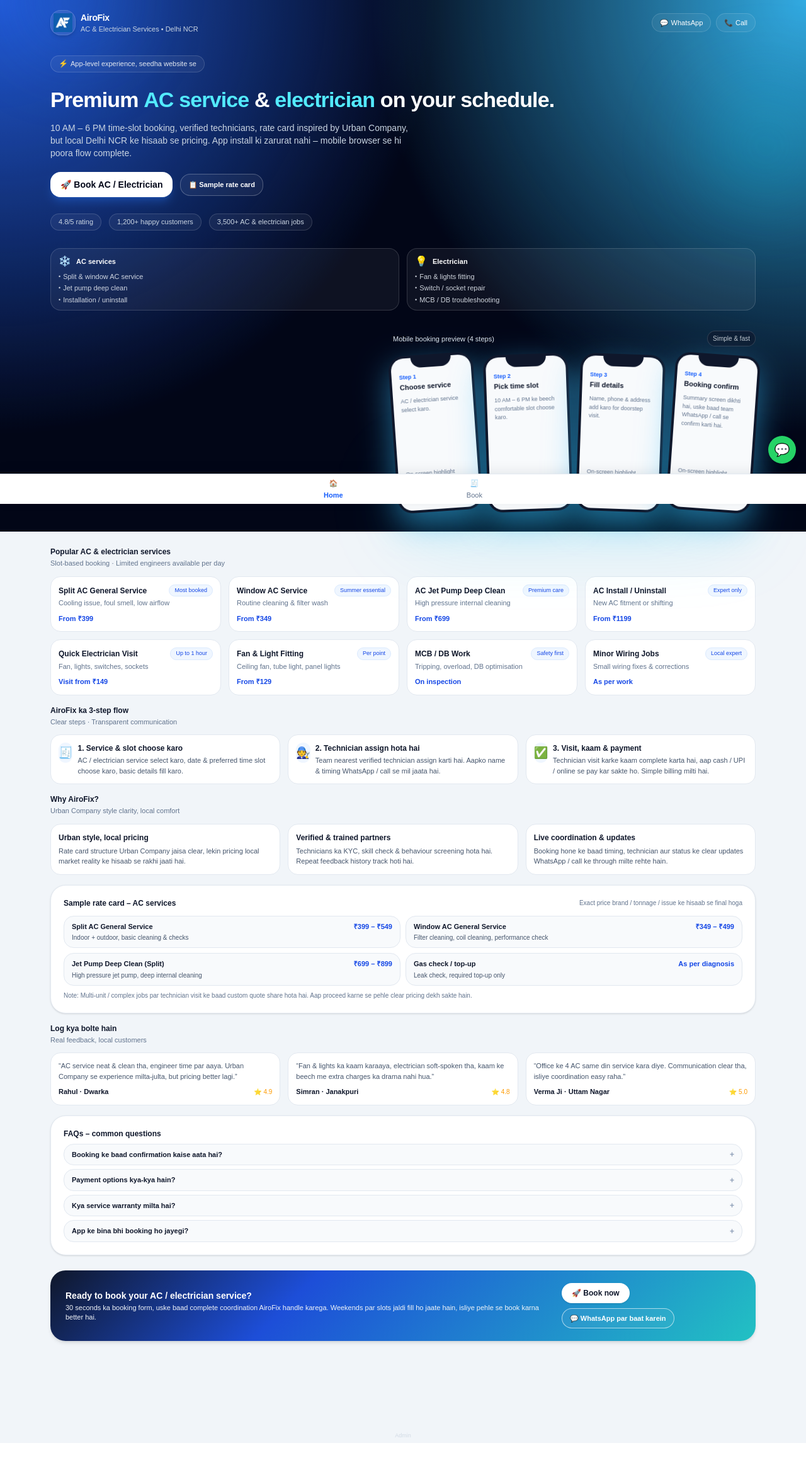
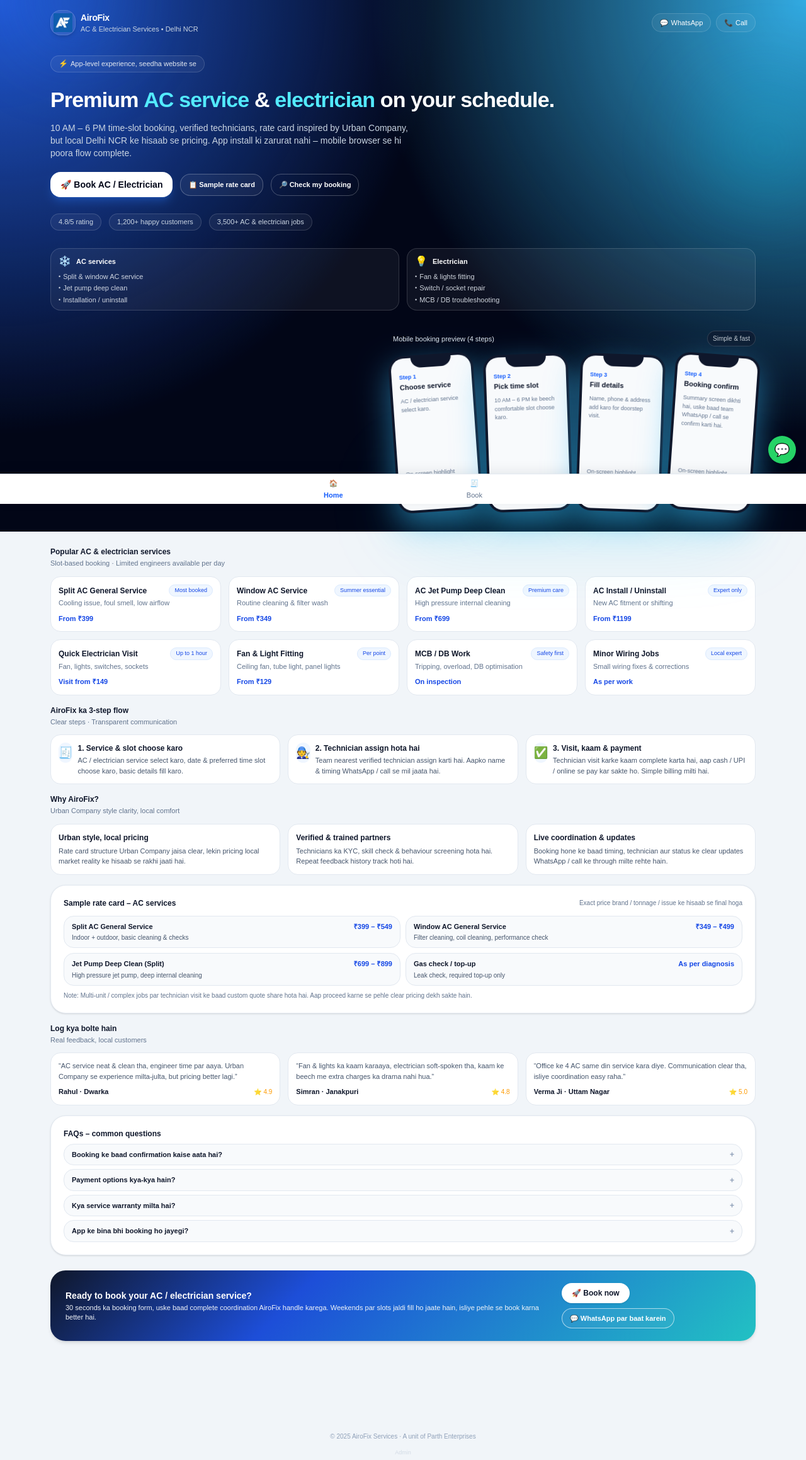
Before and after one commit to anmolcoolingservices/AiroFix, a Next.js app: page / in a window 1280 px wide. Shown: the top 2318 px of the page at 63% size. Before the commit the page ends 2291 px from the top, so only its background shows below. Built offline with nearby package versions, Linux system fonts and the light colour scheme.

Commit message:
Update homepage UI, SEO metadata, and OG image

```diff
--- a/app/page.tsx
+++ b/app/page.tsx
@@ -85,9 +85,10 @@
                 </p>
               </div>
 
+              {/* CTA row + My Booking link */}
               <div className="flex flex-wrap items-center gap-3">
                 <Link
-                  href="/book"
+                  href="/my-bookings"
                   className="inline-flex items-center justify-center rounded-2xl px-4 py-2.5 text-sm font-semibold text-slate-950 bg-white shadow-lg shadow-blue-500/30 active:scale-[0.97] transition"
                 >
                   🚀 Book AC / Electrician
@@ -97,6 +98,13 @@
                   className="inline-flex items-center justify-center rounded-2xl px-3 py-2 text-[11px] font-semibold border border-white/25 bg-white/5 hover:bg-white/10 transition"
                 >
                   📋 Sample rate card
+                </Link>
+                {/* NEW: My booking / check status link */}
+                <Link
+                  href="/booking/track"
+                  className="inline-flex items-center justify-center rounded-2xl px-3 py-2 text-[11px] font-semibold border border-white/25 bg-white/0 hover:bg-white/10 transition"
+                >
+                  🔎 Check my booking
                 </Link>
               </div>
 
@@ -377,7 +385,7 @@
               />
               <FAQItem
                 q="Kya service warranty milta hai?"
-                a="Kaafi services par limited period workmanship warranty hoti hai (7–15 days). Ye service type & issue ke hisaab se decide hota hai."
+                a="Kaafi services par limited period workmanship warranty hoti hai (7–15 days). Ye service type & issue ke hisaab se decide hotta hai."
               />
               <FAQItem
                 q="App ke bina bhi booking ho jayegi?"
@@ -424,6 +432,12 @@
           </div>
         </section>
       </main>
+
+      {/* COPYRIGHT FOOTER */}
+      <footer className="px-4 pt-1 pb-2 text-center text-[10px] text-slate-400">
+        © {new Date().getFullYear()} AiroFix Services · A unit of Parth
+        Enterprises
+      </footer>
 
       {/* FLOATING WHATSAPP */}
       <a
```
Also changed, not shown: og/airofix-home-v1.png (added).
